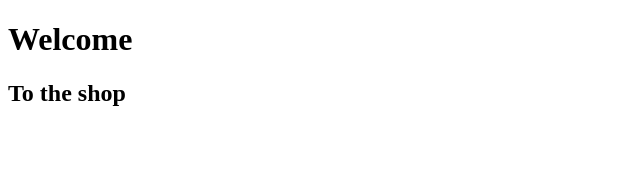
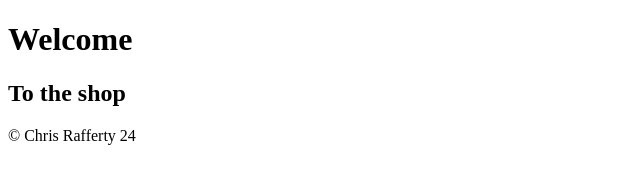
Before and after one commit to ctraff/week3, a plain HTML site: page index.html in a window 1280 px wide. Shown: the whole page, without its empty margins (0-640 px from the left). Drawn offline with Linux system fonts and the light colour scheme.

Commit message:
added footer tags

```diff
--- a/index.html
+++ b/index.html
@@ -10,5 +10,9 @@
     <h1>Welcome</h1>
     <h2>To the shop</h2>
 
+    <footer>
+        <p>&copy; Chris Rafferty 24</p>
+    </footer>
+
 </body>
 </html>
```
